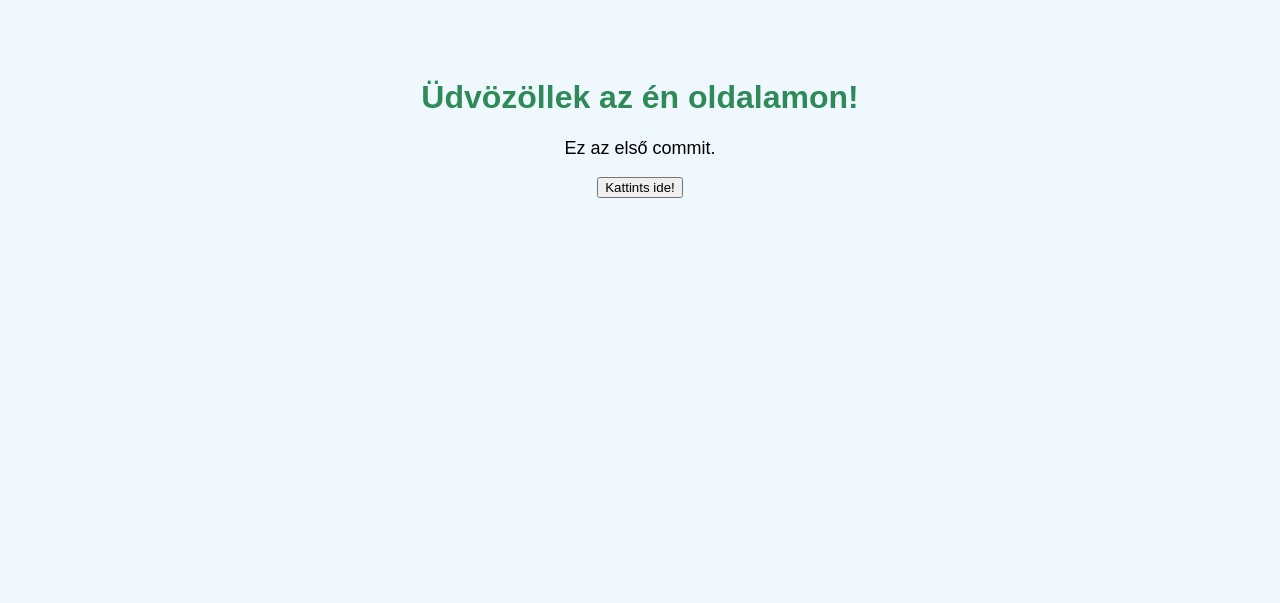
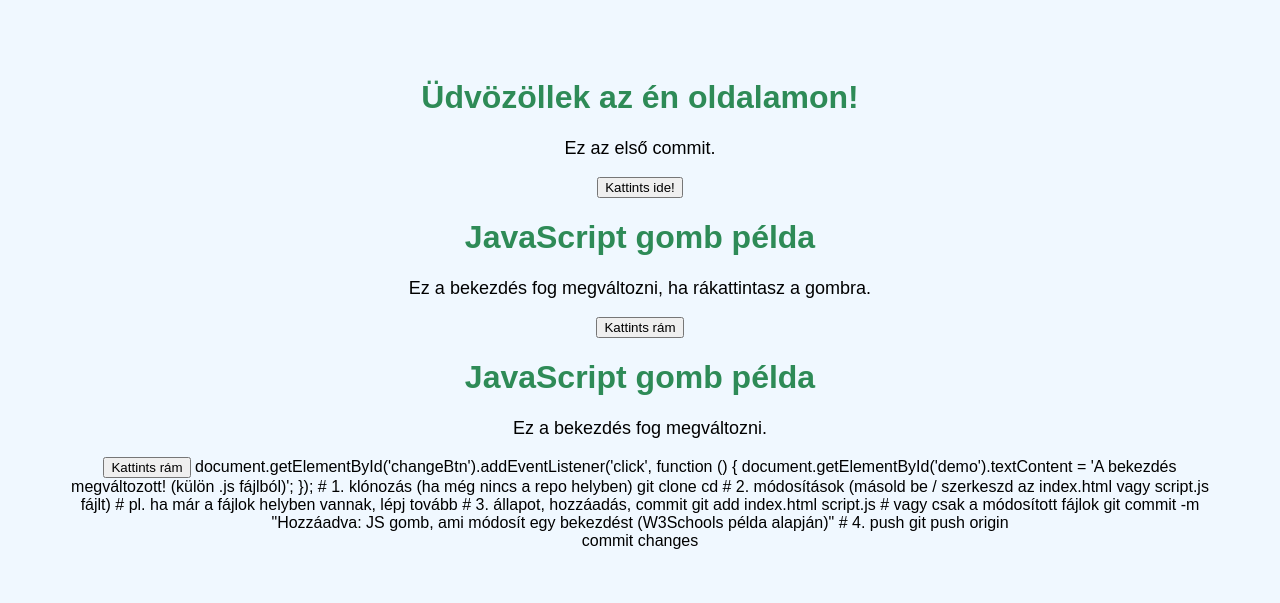
Before and after one commit to koroshanna/egyszeru-html-oldal, a plain HTML site: page index.html in a window 1280 px wide. Drawn offline with Linux system fonts and the light colour scheme.

Commit message:
gomb
Added JavaScript button functionality to change paragraph text.

```diff
--- a/index.html
+++ b/index.html
@@ -16,3 +16,58 @@
     </script>
 </body>
 </html>
+<!doctype html>
+<html lang="hu">
+<head>
+  <meta charset="utf-8" />
+  <meta name="viewport" content="width=device-width,initial-scale=1" />
+  <title>Példa — JavaScript gomb</title>
+</head>
+<body>
+  <h1>JavaScript gomb példa</h1>
+
+  <p id="demo">Ez a bekezdés fog megváltozni, ha rákattintasz a gombra.</p>
+
+  <!-- W3Schools-stílusú egyszerű gomb -->
+  <button id="changeBtn" type="button">Kattints rám</button>
+
+  <script>
+    // Biztonságosabb megközelítés: eseménykezelő hozzáadása JavaScriptből
+    document.getElementById('changeBtn').addEventListener('click', function () {
+      document.getElementById('demo').textContent = 'A bekezdés megváltozott! (JavaScript működik)';
+    });
+  </script>
+</body>
+</html>
+<!doctype html>
+<html lang="hu">
+<head>
+  <meta charset="utf-8" />
+  <meta name="viewport" content="width=device-width,initial-scale=1" />
+  <title>Példa — JavaScript gomb</title>
+</head>
+<body>
+  <h1>JavaScript gomb példa</h1>
+  <p id="demo">Ez a bekezdés fog megváltozni.</p>
+  <button id="changeBtn" type="button">Kattints rám</button>
+
+  <script src="script.js"></script>
+</body>
+</html>
+document.getElementById('changeBtn').addEventListener('click', function () {
+  document.getElementById('demo').textContent = 'A bekezdés megváltozott! (külön .js fájlból)';
+});
+# 1. klónozás (ha még nincs a repo helyben)
+git clone <repo-url>
+cd <egyszeru-html-oldal>
+
+# 2. módosítások (másold be / szerkeszd az index.html vagy script.js fájlt)
+# pl. ha már a fájlok helyben vannak, lépj tovább
+
+# 3. állapot, hozzáadás, commit
+git add index.html script.js      # vagy csak a módosított fájlok
+git commit -m "Hozzáadva: JS gomb, ami módosít egy bekezdést (W3Schools példa alapján)"
+
+# 4. push
+git push origin <main>
+commit changes
```
